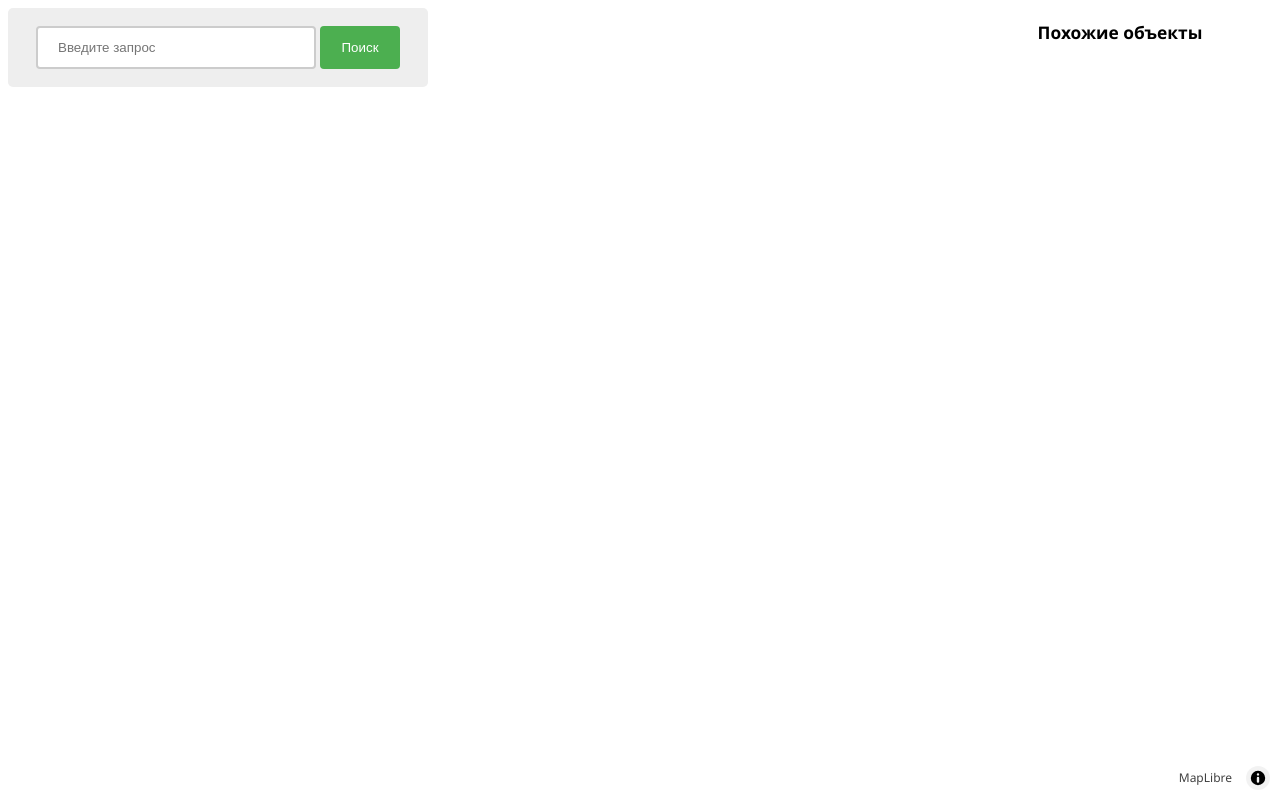
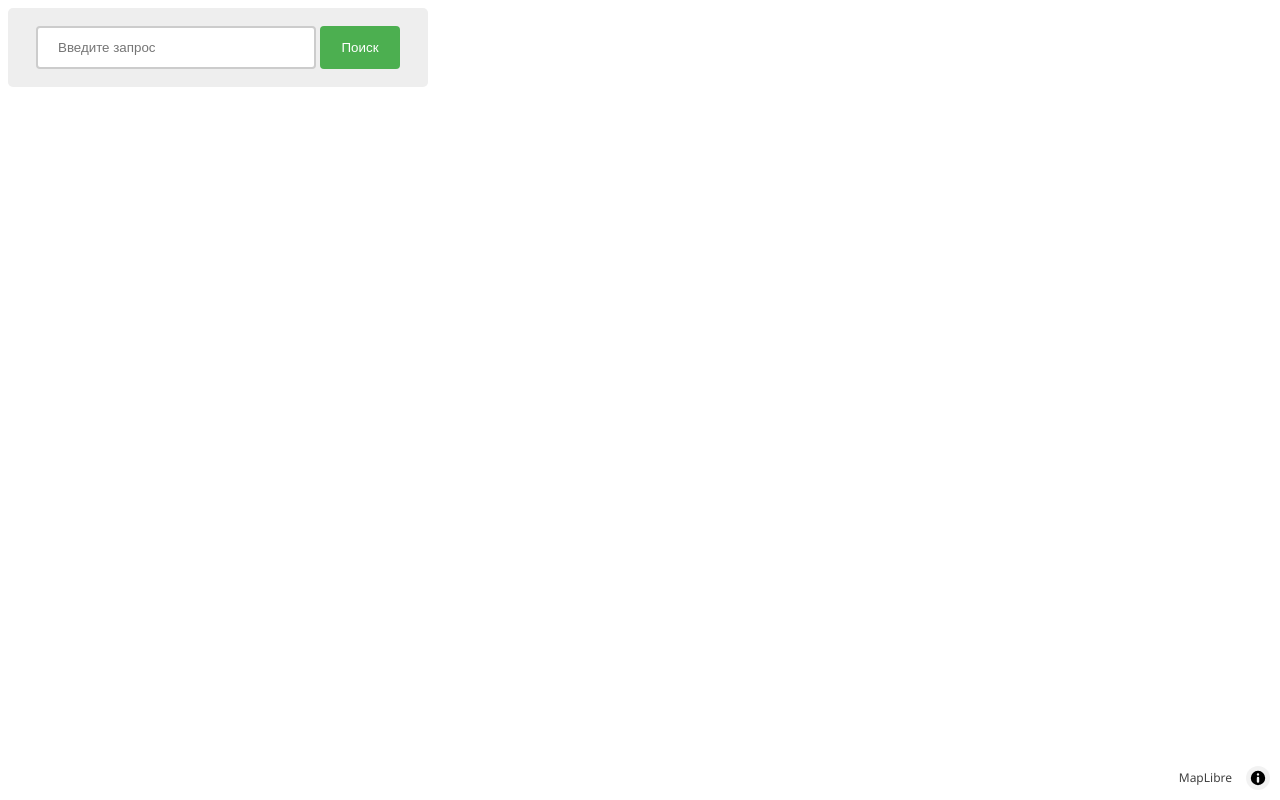
Before and after one commit to busemen/turwebmap, a plain HTML site: page index.html in a window 1280 px wide. Drawn offline with nearby package versions, Linux system fonts and the light colour scheme; no server answers.

Commit message:
drop similarity window

```diff
--- a/index.html
+++ b/index.html
@@ -17,9 +17,6 @@
     <button type="submit">Поиск</button>
   </form>
   <div id="map"></div>
-  <div id="list-all">
-    <h2 style="text-align: center;">Похожие объекты</h2>
-  </div>
   <div id="poi-details-modal" style="display: none;"></div>
   <button id="close-details-modal" style="display: none; color:rgb(180, 180, 180)">X</button>
   <script src="main.js"></script>
--- a/style.css
+++ b/style.css
@@ -47,16 +47,6 @@ a {
     z-index: -1;
 }
 
-#list-all {
-    position: absolute;
-    top: 10px;
-    bottom: 40px;
-    right: 10px;
-    background-color: white;
-    width: 300px;
-    overflow-y: auto;
-    border-radius: 5px;
-}
 
 #poi-details-modal {
     margin: 0 auto;
```
